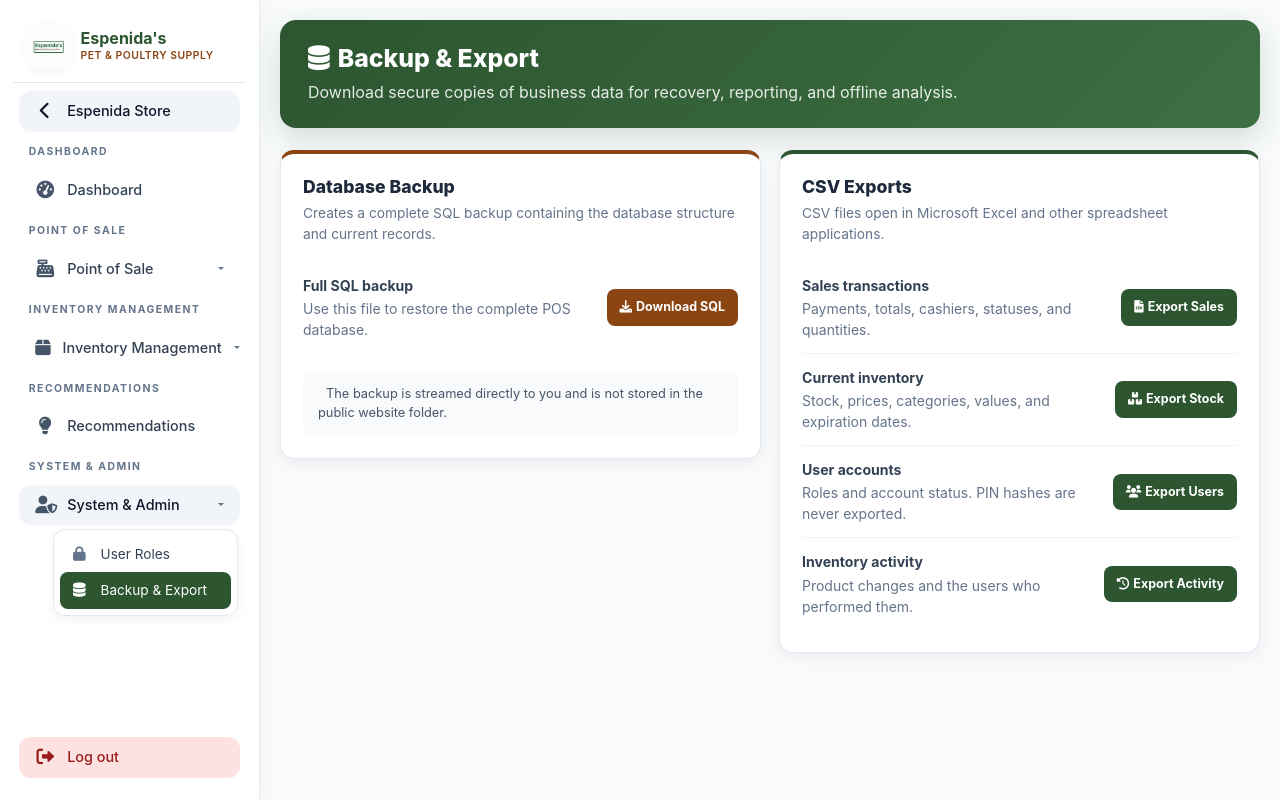
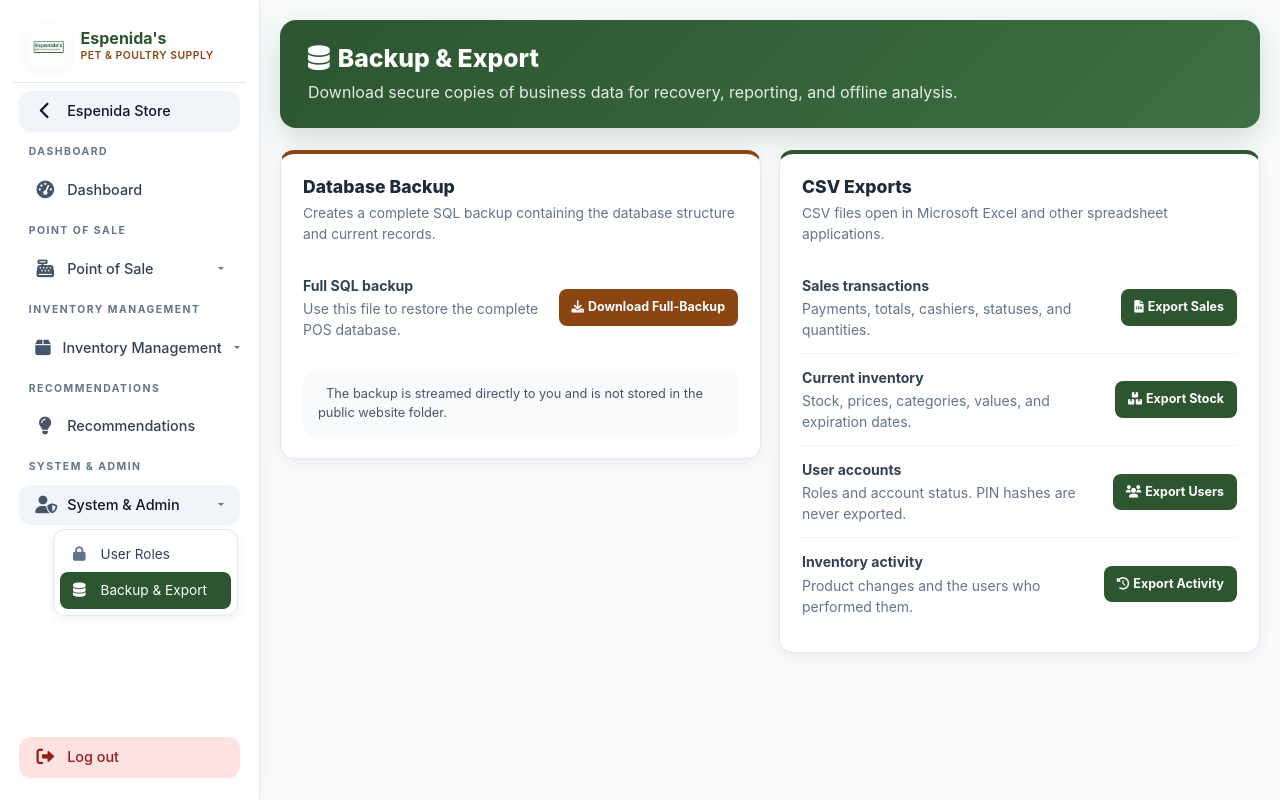
Before and after one commit to AnthonyS4b/Capstone, a PHP site: page /admin_data_tools.php in a window 1280 px wide. Run offline with PHP 8.4, Linux system fonts and the light colour scheme; a user stored in the database is signed in.

Commit message:
changed some text

```diff
--- a/admin_data_tools.php
+++ b/admin_data_tools.php
@@ -113,7 +113,7 @@ $csrf = security_csrf_token();
                 <p>Creates a complete SQL backup containing the database structure and current records.</p>
                 <div class="tool-option">
                     <div><strong>Full SQL backup</strong><small>Use this file to restore the complete POS database.</small></div>
-                    <?= download_form('database_backup', 'Download SQL', 'fa-download', $csrf) ?>
+                    <?= download_form('database_backup', 'Download Full-Backup', 'fa-download', $csrf) ?>
                 </div>
                 <div class="security-note"><i class="fas fa-shield-halved me-2"></i>The backup is streamed directly to you and is not stored in the public website folder.</div>
             </section>
```
